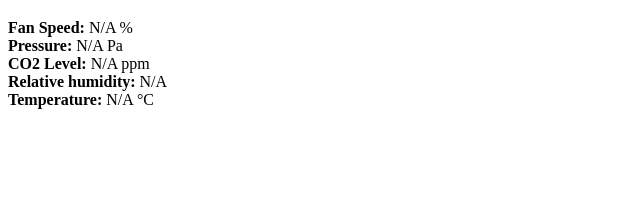
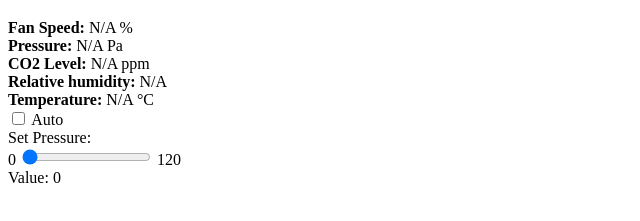
Before and after one commit to kikani-parth/Ventilation_System, a website: page public/live.html in a window 1280 px wide. Shown: the part 61-282 px from the top of the page, without its empty margins (0-640 px from the left). Drawn offline with Linux system fonts and the light colour scheme.

Commit message:
added pressure and fanSpeed forms

```diff
--- a/public/live.html
+++ b/public/live.html
@@ -7,6 +7,7 @@
 <body>
 <h1>Live View</h1>
 
+<!-- Live page data  -->
 <div class="parameter">
     <strong>Fan Speed:</strong> <span id="fanSpeed">N/A</span> %
 </div>
@@ -23,6 +24,34 @@
     <strong>Temperature:</strong> <span id="temperature">N/A</span> °C
 </div>
 
+<!-- Mode Toggle -->
+<label class="toggle-switch">
+    <input type="checkbox" id="modeToggle">
+    <span class="slider"></span>
+</label>
+<span class="toggle-label">Auto</span>
+
+<!-- Pressure Slider -->
+<form id="pressureForm">
+    <div class="pressure-slider" id="pressureSlider">
+        <label for="pressureInput">Set Pressure:</label><br>
+        <span class="slider-range">0</span>
+        <input type="range" id="pressureInput" class="pressure-input" min="0" max="120" step="1" value="0">
+        <span class="slider-range">120</span><br>
+        <span id="sliderValue" class="slider-value">Value: 0</span> <!-- Display the current value here -->
+    </div>
+</form>
+
+<!-- Fan Speed Slider -->
+<form id="fanSpeedForm">
+    <div class="fan-speed-slider" id="fanSpeedSlider" style="display: none;">
+        <label for="fanSpeedInput">Set Fan Speed:</label><br>
+        <span class="slider-range">0</span>
+        <input type="range" id="fanSpeedInput" class="fan-speed-input" min="0" max="100" step="1" value="0">
+        <span class="slider-range">100</span><br>
+        <span id="fanSpeedValue" class="slider-value">Value: 0%</span> <!-- Display the current value here -->
+    </div>
+</form>
 
 <script src="js/live.js"></script>
 </body>
```
